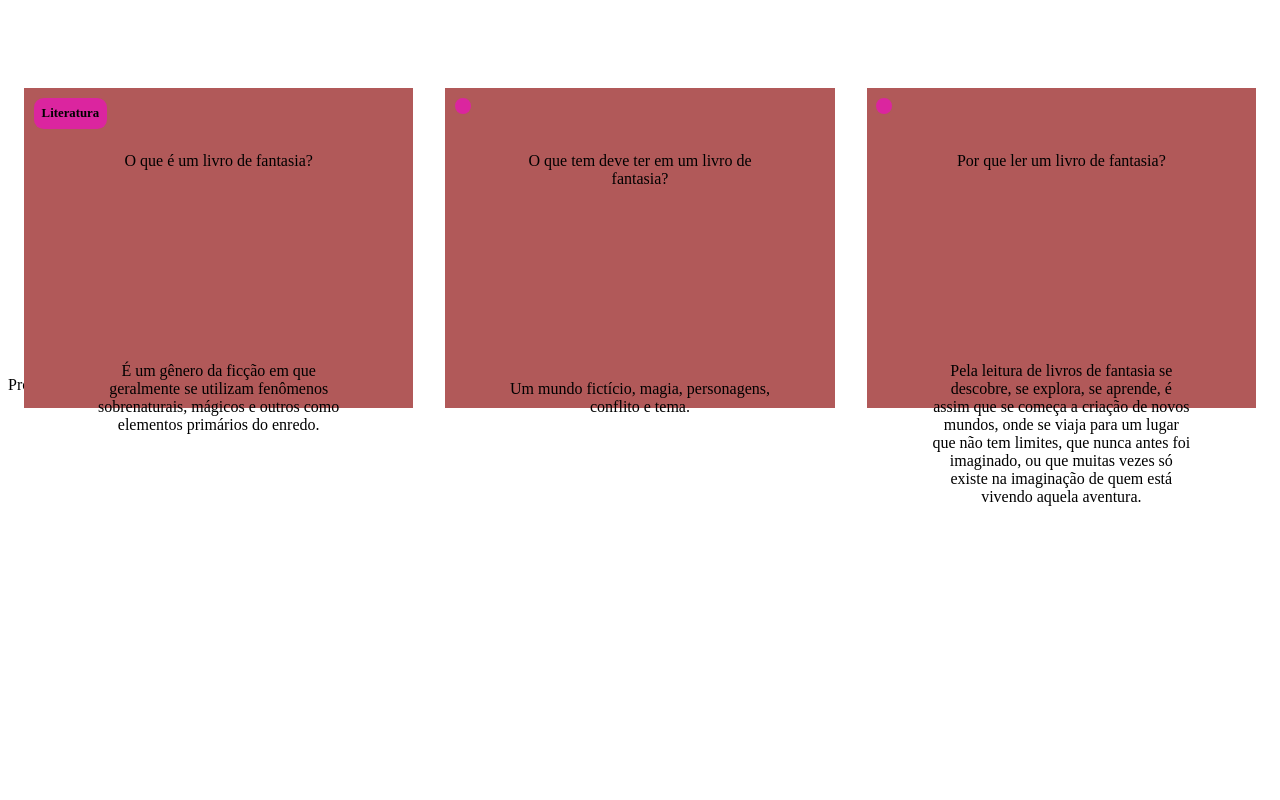
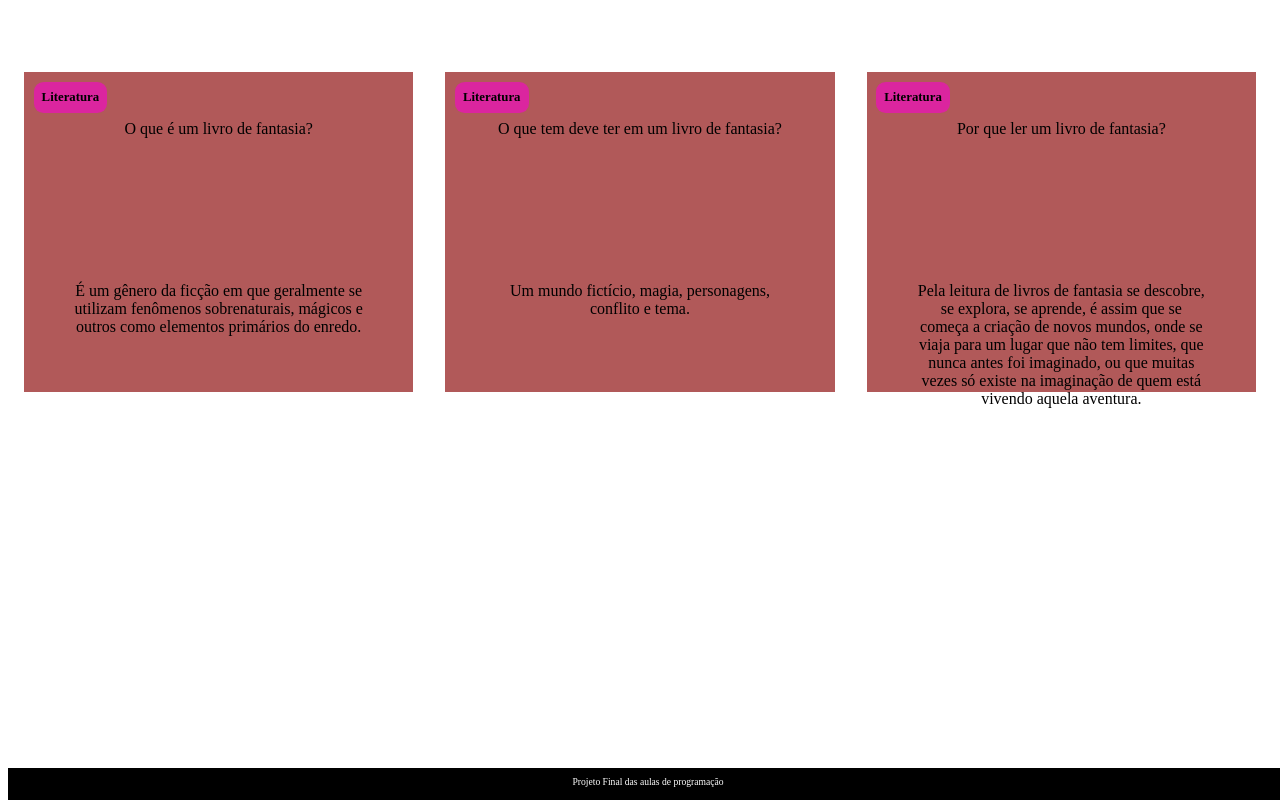
Before and after one commit to rafaellolufas/Projeto-final, a plain HTML site: page index.html in a window 1280 px wide. Drawn offline with Linux system fonts and the light colour scheme; files that its build step writes are made by us from their sources.

Commit message:
Add files via upload

```diff
--- a/index.html
+++ b/index.html
@@ -4,44 +4,41 @@
     <meta charset="UTF-8">
     <meta http-equiv="X-UA-Compatible" content="IE=edge">
     <meta name="viewport" content="width=device-width, initial-scale=1.0">
-    <link rel= "stylesheet" href="stylesheet/style.css">
+    <link rel= "stylesheet" href="assets/style.css">
     <title>Projeto Final</title>
 </head>
 <body>
     <main>
         <section id="container">
-            <article class="cartão">
-                <div class="cartão_conteúdo">
+            <article class="cartao">
+                <div class="cartao__conteudo">
                     <h3>Literatura</h3>
-                    <div class="cartão_conteúdo_pergunta">
+                    <div class="cartao__conteudo__pergunta">
                         <p>O que é um livro de fantasia?</p>
-                    </div>
-                    <div class="cartão_conteúdo_resposta">
+                    <div class="cartao__conteudo__resposta">
                         <p>É um gênero da ficção em que geralmente se utilizam fenômenos sobrenaturais, mágicos e outros como elementos primários do enredo.</p>
                     </div>
-                </div>
-            </article>
-            <article class="cartão">
-                <div class="cartão_conteúdo">
-                    <h3 class="Literatura"></h3>
-                    <div class="cartão_conteúdo_pergunta">
+        </article>
+            <article class="cartao">
+                <div class="cartao__conteudo">
+                    <h3>Literatura</h3>
+                    <div class="cartao__conteudo__pergunta">
                         <p>O que tem deve ter em um livro de fantasia?</p>
                     </div>
-                    <div class="cartão_conteúdo_resposta">
+                    <div class="cartao__conteudo__resposta">
                         <p>Um mundo fictício, magia, personagens, conflito e tema.</p>
                     </div>
-                    </div>
-                </div>
-            </article>
-            <article class="cartão">
-                <div class="cartão_conteúdo">
-                    <h3 class="Literatura"></h3>
-                    <div class="cartão_conteúdo_pergunta">
+        </article>
+            <article class="cartao">
+                <div class="cartao__conteudo">
+                    <h3>Literatura</h3>
+                    <div class="cartao__conteudo__pergunta">
                         <p>Por que ler um livro de fantasia?</p>
                     </div>
-                    <div class="cartão_conteúdo_resposta">
+                    <div class="cartao__conteudo__resposta">
                         <p>Pela leitura de livros de fantasia se descobre, se explora, se aprende, é assim que se começa a criação de novos mundos, onde se viaja para um lugar que não tem limites, que nunca antes foi imaginado, ou que muitas vezes só existe na imaginação de quem está vivendo aquela aventura.</p>
-        </section>
+                    </div>
+                    </section>
     </main>
     <footer>
         <p>Projeto Final das aulas de programação</p>
--- a/style.css
+++ b/style.css
@@ -6,7 +6,7 @@
 .body{
     font-family: Bai Jamjuree;
 }
-.cartão_conteúdo{
+.cartao__conteudo{
     background-color: var(--card-front-color);
     text-align: center;
     height: 100%;
@@ -17,17 +17,17 @@
     display: flex;
     flex-wrap: wrap;
 }
-.cartão {
+.cartao {
     margin: 1rem 1rem;
     height: 20rem;
     flex-grow: 1;
     flex-basis: calc(33% - 6rem);
 }
-.cartão_conteúdo p{
-    padding: 4rem;
-    margin-top: 4rem;
+.cartao__conteudo p{
+    padding: 3rem;
+    margin-top: 3rem;
 }
-.cartão_conteúdo h3{
+.cartao__conteudo h3{
     background-color: rgb(219, 37, 159);
     text-align: left;
     padding: 0.5rem;
@@ -36,12 +36,12 @@
     border-radius: 0.6rem;
     font-size: 1vw;
 }
-.footer p{
+footer p{
     text-align: center;
     font-size: 0.6rem;
     margin-top: 0.5rem;
 }
-.footer {
+footer {
     background-color: #000000;
     color: white;
     position: fixed;
```
